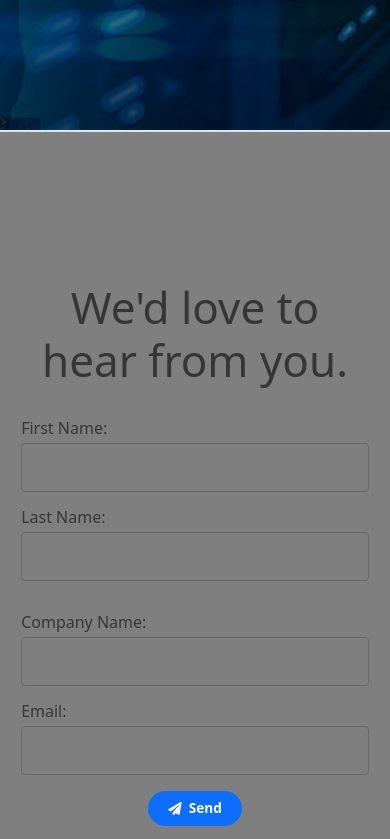
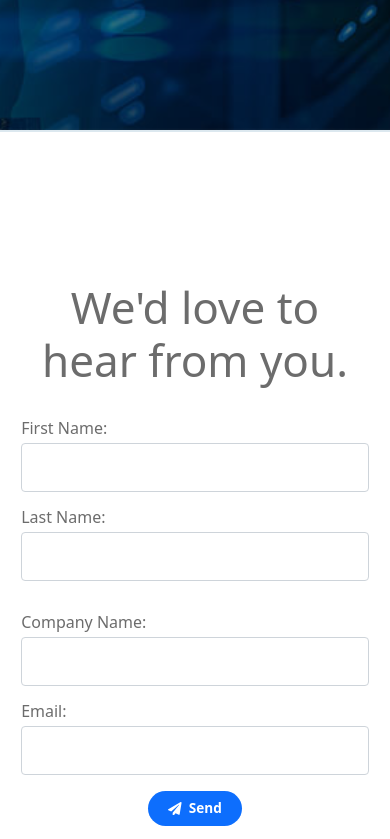
Before and after one commit to otkinsey/wpk_digital, a React (Create React App) app: page / in a window 390 px wide. Shown: the part 3245-4084 px from the top of the page. Built offline with nearby package versions, Linux system fonts and the light colour scheme.

Commit message:
updating css background for mobile

```diff
--- a/src/App.css
+++ b/src/App.css
@@ -285,17 +285,6 @@ header ul {
   }
 }
 @media screen and (max-width: 850px) {
-  .section {
-    background-position: center center;
-  }
-  .section::after {
-    content: "";
-    position: absolute;
-    display: block;
-    height: 100%;
-    width: 100%;
-    background-color: rgba(0, 0, 0, 0.5);
-  }
   header ul#main-nav {
     position: absolute;
     display: flex;
@@ -334,6 +323,7 @@ header ul {
     padding: 0 3%;
     font-size: 0.75rem;
   }
+
   form .col {
     flex-basis: 100%;
   }
@@ -354,6 +344,17 @@ header ul {
     background-color: rgba(0, 0, 0, 0.5);
     z-index: 0;
     display: block;
+  }
+  .section {
+    background-position: center center;
+  }
+  div:not(#contact_us).section::after {
+    content: "";
+    position: absolute;
+    display: block;
+    height: 100%;
+    width: 100%;
+    background-color: rgba(0, 0, 0, 0.5);
   }
   .section form {
     flex-basis: 83%;
```
